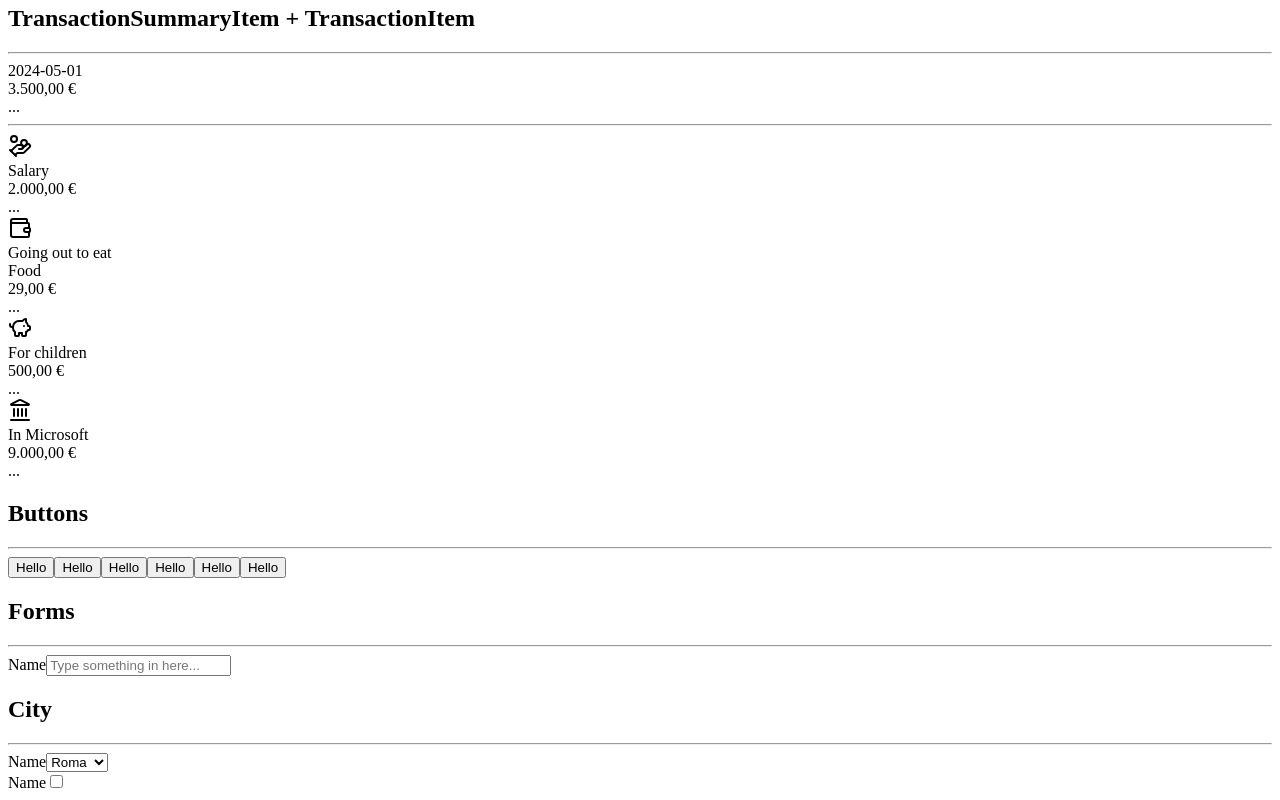
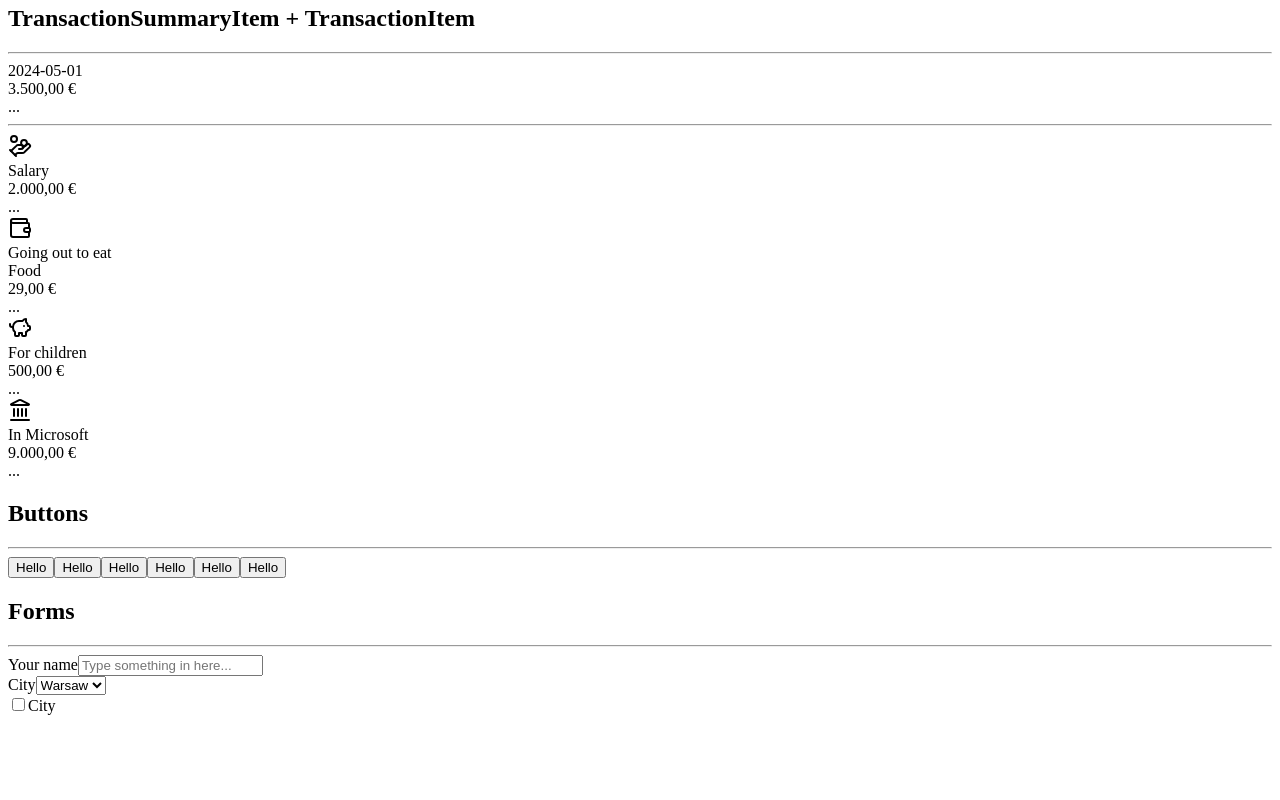
Before and after one commit to fabioi/next-js-finance-app-example, a Next.js app: page /playground in a window 1280 px wide. Shown: the part 925-1725 px from the top of the page. After the commit the page ends 1648 px from the top, so only its background shows below. Built offline with nearby package versions, Linux system fonts and the light colour scheme.

Commit message:
Align the code to the lesson.

```diff
--- a/app/playground/page.js
+++ b/app/playground/page.js
@@ -1,11 +1,12 @@
-import Button from "@/components/button";
+import Button from '@/components/button';
 import PageHeader from '@/components/page-header';
 import TransactionItem from '@/components/transaction-item';
 import TransactionSummaryItem from '@/components/transaction-summary-item';
 import Trend from '@/components/trend';
 
 export default function Page() {
-    return (<main className="space-y-8 mb-44">
+    return (
+        <main className="space-y-8 mb-44">
             <h1 className="text-4xl mt-8">Playground</h1>
 
             <div>
@@ -53,57 +54,41 @@ export default function Page() {
                 <h2 className="mb-4 text-lg font-mono">Buttons</h2>
                 <hr className="mb-4 border-gray-200 dark:border-gray-800" />
                 <div className="space-x-4">
-                <Button> Hello </Button>
-                <Button variant="outline"> Hello </Button>
-                <Button variant="ghost"> Hello </Button>
-                <Button size="xs"> Hello </Button>
-                <Button size="base"> Hello </Button>
-                <Button size="large"> Hello </Button>
+                    <Button>Hello</Button>
+                    <Button variant="outline">Hello</Button>
+                    <Button variant="ghost">Hello</Button>
 
+                    <Button size="xs">Hello</Button>
+                    <Button size="sm">Hello</Button>
+                    <Button size="lg">Hello</Button>
                 </div>
             </div>
+
             <div>
                 <h2 className="mb-4 text-lg font-mono">Forms</h2>
                 <hr className="mb-4 border-gray-200 dark:border-gray-800" />
                 <div className="grid grid-cols-2 gap-4">
                     <div>
-                    <form>
-                        <label className="text-gray-700 dark:text-grey-300 block mb-1">Name</label>
-                        <input type="text" className="w-full rounded-md shadow-sm border-gray-300 bg-white dark:border-gray-700 dark:bg-gray-950" placeholder="Type something in here..." />
-                    </form>
+                        <label className="text-gray-700 dark:text-gray-300 block mb-1">Your name</label>
+                        <input type="text" placeholder="Type something in here..." className="w-full rounded-md shadow-sm border-gray-300 bg-white dark:border-gray-700 dark:bg-gray-950" />
+                    </div>
+
+                    <div>
+                        <label className="text-gray-700 dark:text-gray-300 block mb-1">City</label>
+                        <select className="w-full rounded-md shadow-sm border-gray-300 bg-white dark:border-gray-700 dark:bg-gray-950">
+                            <option>Warsaw</option>
+                            <option>Berlin</option>
+                            <option>London</option>
+                        </select>
+                    </div>
+
+                    <div className="flex items-center">
+                        <input type="checkbox" className="rounded border-gray-300 text-gray-700 bg-white dark:bg-gray-950 dark:text-gray-500 shadow-sm" />
+
+                        <label className="text-gray-700 dark:text-gray-300 ml-2">City</label>
                     </div>
                 </div>
-
             </div>
-        <div>
-            <h2 className="mb-4 text-lg font-mono">City</h2>
-            <hr className="mb-4 border-gray-200 dark:border-gray-800" />
-            <div className="grid grid-cols-2 gap-4">
-                <div>
-                    <form>
-                        <label className="text-gray-700 dark:text-grey-300 block mb-1">Name</label>
-                        <select type="text" className="w-full rounded-md shadow-sm border-gray-300 bg-white dark:border-gray-700 dark:bg-gray-950" >
-                            <option value="Roma">Roma</option>
-                            <option value="Milano">Milano</option>
-                            <option value="Napoli">Napoli</option>
-                        </select>
-
-                    </form>
-                </div>
-            </div>
-
-        </div>
-
-        <div className="grid grid-cols-2 gap-4">
-            <div>
-                <form>
-                    <label htmlFor="checkbox-name" className="text-gray-700 dark:text-grey-300 block mb-1">Name</label>
-                    <input id="checkbox-name" type="checkbox" className="rounded border-gray-300 text-blue-600 focus:ring-blue-500 dark:border-gray-700 dark:bg-gray-950 dark:text-blue-500" />
-                </form>
-            </div>
-        </div>
-
-
-
-    </main>)
+        </main>
+    )
 }
```
Lines whose indentation alone changed are shown as unchanged.
